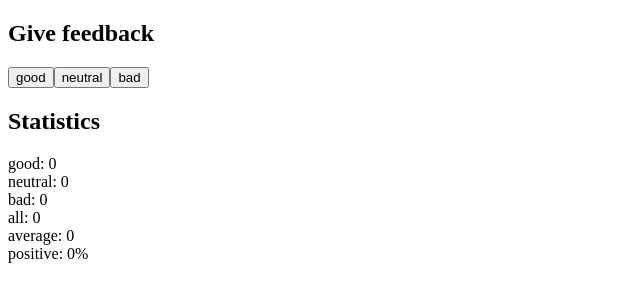
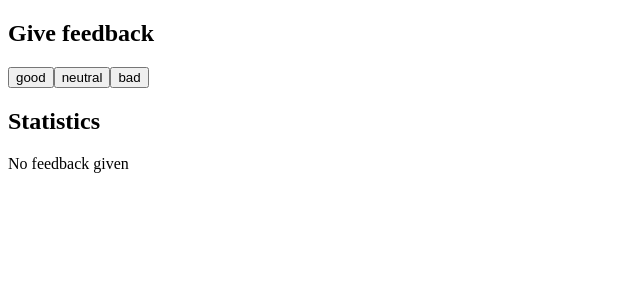
Before and after one commit to Lalodev/fullstackopen-part-01, a React (Vite) app: page / in a window 1280 px wide. Shown: the top 302 px of the page, without its empty margins (0-640 px from the left). Built offline with nearby package versions, Linux system fonts and the light colour scheme.

Commit message:
1.9: unicafe paso 4

```diff
--- a/src/components/Statistics.jsx
+++ b/src/components/Statistics.jsx
@@ -5,12 +5,18 @@ export const Statistics = (props) => {
   return (
     <div>
       <h2>Statistics</h2>
+      {props.total < 1 ? (
+        <div> No feedback given</div>
+      ) : (
+        <>
           <Display feedback={`good: ${props.good}`} />
           <Display feedback={`neutral: ${props.neutral}`} />
           <Display feedback={`bad: ${props.bad}`} />
           <Display feedback={`all: ${props.total}`} />
           <Display feedback={`average: ${props.average}`} />
           <Display feedback={`positive: ${props.positive}%`} />
+        </>
+      )}
     </div>
   );
 };
```
Lines whose indentation alone changed are shown as unchanged.
